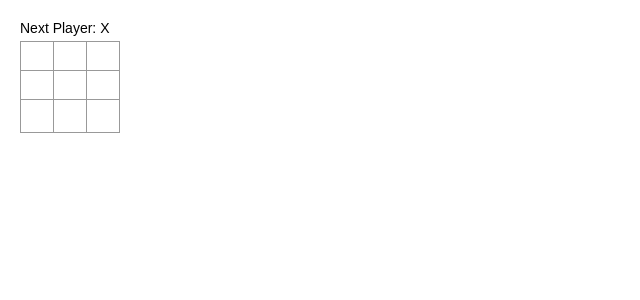
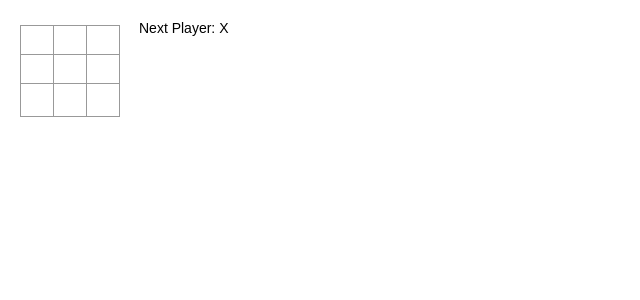
Before and after one commit to IAMISTP/f_tictactoe, a React (Create React App) app: page / in a window 1280 px wide. Shown: the top 300 px of the page, without its empty margins (0-640 px from the left). Built offline with nearby package versions, Linux system fonts and the light colour scheme.

Commit message:
동작에 대한 기록 저장하기

```diff
--- a/src/App.js
+++ b/src/App.js
@@ -1,13 +1,58 @@
+import { useState } from "react";
 import "./App.css";
 import Board from "./components/Board";
 
 function App() {
+  const [history, setHistory] = useState([{ squares: Array(9).fill(null) }]);
+  const [xIsNext, setXIsNext] = useState(true);
+  const calculateWinner = (squares) => {
+    const lines = [
+      [0, 1, 2],
+      [3, 4, 5],
+      [6, 7, 8],
+      [0, 3, 6],
+      [1, 4, 7],
+      [2, 5, 8],
+      [0, 4, 8],
+      [2, 4, 6],
+    ];
+    for (let index = 0; index < lines.length; index++) {
+      const [a, b, c] = lines[index];
+      if (
+        squares[a] &&
+        squares[a] === squares[b] &&
+        squares[a] === squares[c]
+      ) {
+        return squares[a];
+      }
+    }
+    return null;
+  };
+  const current = history[history.length - 1];
+  const winner = calculateWinner(current.squares);
+
+  let status;
+  if (winner) {
+    status = "Winner: " + winner;
+  } else {
+    status = `Next Player: ${xIsNext ? "X" : "O"}`;
+  }
+
+  const handleClick = (i) => {
+    const newSquares = current.squares.slice();
+    if (calculateWinner(newSquares) || newSquares[i]) {
+      return;
+    }
+    newSquares[i] = xIsNext ? "X" : "O";
+    setHistory([...history, { squares: newSquares }]);
+    setXIsNext((prev) => !prev);
+  };
   return (
     <div className="game">
       <div className="game-board">
-        <Board />
+        <Board squares={current.squares} onClick={(i) => handleClick(i)} />
       </div>
-      <div className="game-info"></div>
+      <div className="game-info"> {status}</div>
     </div>
   );
 }
--- a/src/components/Board.js
+++ b/src/components/Board.js
@@ -2,57 +2,13 @@ import React, { useState } from "react";
 import Square from "./Square";
 import "./Board.css";
 
-const Board = () => {
-  const [squares, setSquares] = useState(Array(9).fill(null));
-  const [xIsNext, setXIsNext] = useState(true);
-  const calculateWinner = (squares) => {
-    const lines = [
-      [0, 1, 2],
-      [3, 4, 5],
-      [6, 7, 8],
-      [0, 3, 6],
-      [1, 4, 7],
-      [2, 5, 8],
-      [0, 4, 8],
-      [2, 4, 6],
-    ];
-    for (let index = 0; index < lines.length; index++) {
-      const [a, b, c] = lines[index];
-      if (
-        squares[a] &&
-        squares[a] === squares[b] &&
-        squares[a] === squares[c]
-      ) {
-        return squares[a];
-      }
-    }
-    return null;
-  };
-  let status;
-  const winner = calculateWinner(squares);
-  if (winner) {
-    status = "Winner: " + winner;
-  } else {
-    status = `Next Player: ${xIsNext ? "X" : "O"}`;
-  }
-  const handleClick = (i) => {
-    const newSquares = [...squares]; //복사
-    console.log(calculateWinner(newSquares));
-    if (calculateWinner(newSquares) || newSquares[i]) {
-      return;
-    }
-    newSquares[i] = xIsNext ? "X" : "O";
-    setSquares(newSquares);
-    setXIsNext((prev) => !prev);
-  };
-
+const Board = ({ squares, onClick }) => {
   const renderSquare = (i) => {
-    return <Square onClick={() => handleClick(i)} value={squares[i]} />;
+    return <Square onClick={() => onClick(i)} value={squares[i]} />;
   };
 
   return (
     <div>
-      {status}
       <div className="status"></div>
       <div className="board-row">
         {renderSquare(0)}
```
